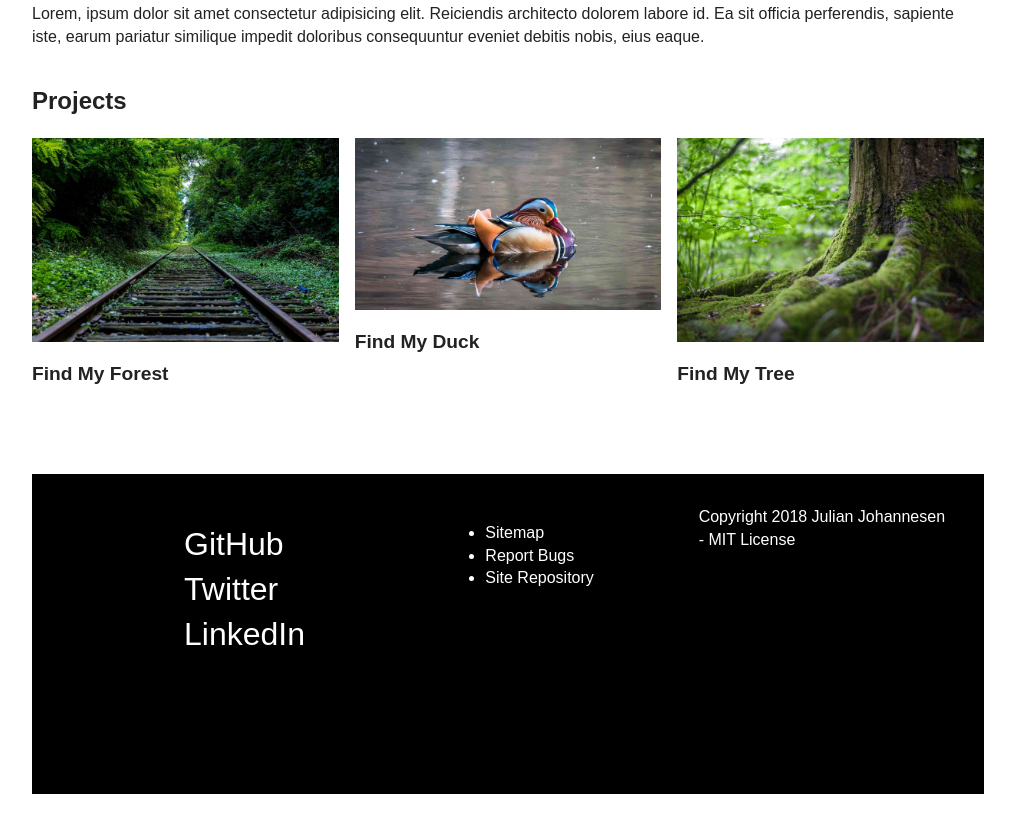
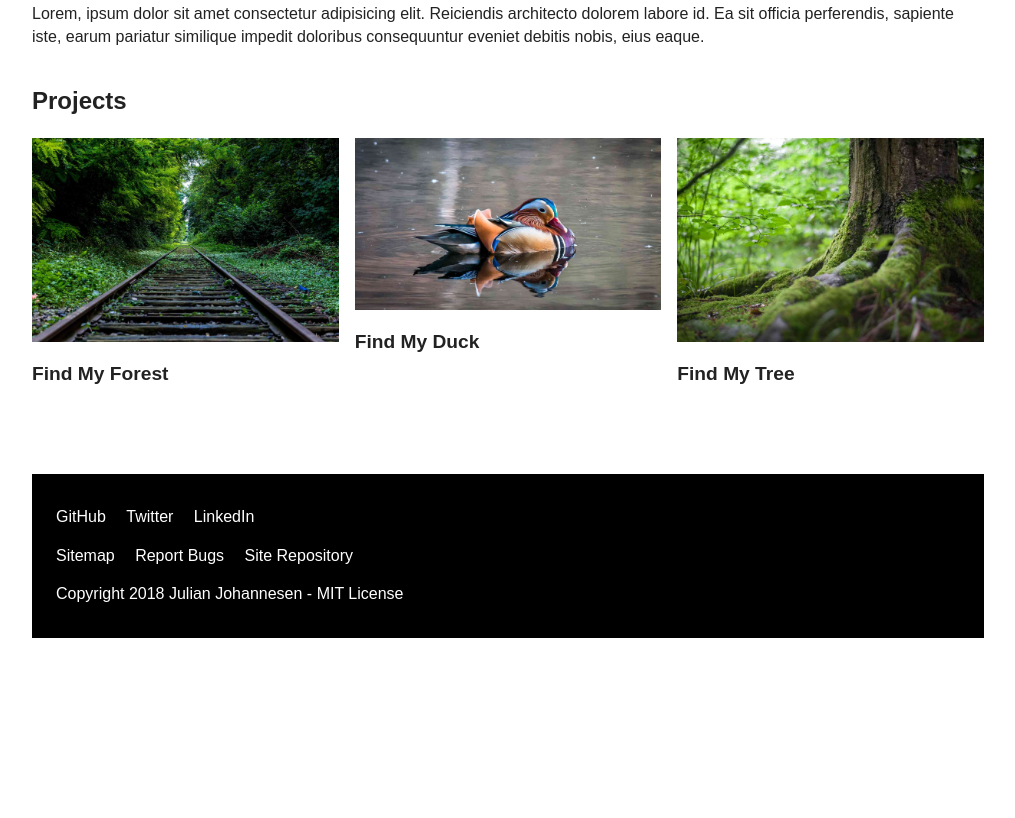
Before and after one commit to julianjohannesen/FEND-Project-1, a website: page index.html in a window 1280 px wide. Shown: the part 645-1463 px from the top of the page, without its empty margins (132-1147 px from the left). After the commit the page ends 1307 px from the top, so only its background shows below. Drawn offline with nearby package versions, Linux system fonts and the light colour scheme; a web font is replaced by a local one.

Commit message:
Finished editing footer, adding icons, etc

```diff
--- a/css/main.css
+++ b/css/main.css
@@ -259,13 +259,24 @@ figcaption {
    footer {
     background: black;
     color: white;
-    height: 20em;
     width: 100%;
     margin-top: 3em;
-    padding: 2em;
-    display: flex;
-    flex-wrap: wrap;
+    padding: 1.5em;
    }
+
+   footer ul {
+     margin: 0;
+     padding: .5em 0;
+   }
+
+   footer li {
+    display: inline-block;
+    margin-right: 1em;
+  }
+
+  .copyright {
+    padding: .5em 0;
+  }
 
 /* Entypo Font Icons */
 
@@ -274,33 +285,9 @@ figcaption {
   margin-right: .5em;
 }
 
-.social {
-  margin: 1em auto;
-  text-align: left;
-  width: calc((100% - 8em)/3);
+.social li a {
+  font-size: 1em;
 }
-
-.social li {
-  display: inline-block;
-  margin: 0 1em;
-}
-
-.social li a {
-  font-size: 2em;
-}
-
-.copyright {
-  width: calc((100% - 8em)/3);
-}
-
-.site-info {
-  width:  calc((100% - 8em)/3);
-}
-
-/* .social li a span {
-    display:block;
-    text-indent: -9999px;
-  } */
 
 /* ==========================================================================
    Helper classes
--- a/index.html
+++ b/index.html
@@ -60,12 +60,15 @@
         </ul>
       </nav>
 
-      <picture class="hero">
-        <source media="(min-width: 800px)" sizes=""
-            srcset="img/mountains-800_large_1x.jpg 800w, img/mountains-1600_large_2x.jpg 1600w">
-        <source media="(max-width: 500px)" sizes="" srcset="img/mountains-800_med_1x.jpg 400w, img/mountains-800_med_2x.jpg 800w">
-        <img src="img/mountains-400_med_1x.jpg" alt="A panoramic view of a lake, forest, and mountain range" sizes="" srcset="img/mountains-400_med_1x.jpg 400w, img/mountains-800_med_2x.jpg 800w">
-      </picture>
+      <img class="hero"
+        src="img/mountains-400_med_1x.jpg"
+        alt="A panoramic view of a lake, forest, and mountain range"
+        sizes="100vw"
+        srcset="img/mountains-400_med_1x.jpg 400w,
+                img/mountains-800_med_2x.jpg 800w,
+                img/mountains-800_large_1x.jpg 800w,
+                img/mountains-1600_large_2x.jpg 1600w"
+      />
     </header>
 
     <main class="inner-wrapper">
@@ -83,7 +86,7 @@
         <figure class="feature1">
           <img src="img/tracks-400_med_1x.jpg"
                 alt="Old, unused rail tracks in a forest"
-                sizes="(min-width: 800px) calc(100% - 8em)/3, 100%"
+                sizes="(min-width: 800px) calc(100% - 8em)/3, 100vw"
                 srcset="img/tracks-400_med_1x.jpg 400w,
                         img/tracks-800_med_2x.jpg 800w,
                         img/tracks-800_large_1x.jpg 800w,
@@ -95,7 +98,7 @@
         <figure class="feature2">
           <img src="img/duck-400_med_1x.jpg"
                alt="A duck on a pond"
-               sizes="(min-width: 800px) calc(100% - 8em)/3, 100%"
+               sizes="(min-width: 800px) calc(100% - 8em)/3, 100vw"
                 srcset="img/duck-400_med_1x.jpg 400w,
                         img/duck-800_med_2x.jpg 800w,
                         img/duck-800_large_1x.jpg 800w,
@@ -106,7 +109,7 @@
 
         <figure class="feature3">
           <img src="img/tree-400_med_1x.jpg" alt="A tree"
-               sizes="(min-width: 800px) calc(100% - 8em)/3, 100%" srcset="img/tree-400_med_1x.jpg 400w,
+               sizes="(min-width: 800px) calc(100% - 8em)/3, 100vw" srcset="img/tree-400_med_1x.jpg 400w,
                         img/tree-800_med_2x.jpg 800w,
                         img/tree-800_large_1x.jpg 800w,
                         img/tree-1600_large_2x.jpg 1600w" />
@@ -134,15 +137,15 @@
           <a href="https://www.linkedin.com/in/julianjohannesen/" class="entypo-linkedin">LinkedIn</a>
         </li>
       </ul>
-      <section class="site-info">
-        <ul>
-          <li>Sitemap</li>
-          <li>Report Bugs</li>
-          <li>Site Repository</li>
+
+        <ul class="site-info">
+          <li><a href="" class="entypo-flow-tree">Sitemap</a></li>
+          <li><a href="https://github.com/julianjohannesen/FEND-Project-1/issues" class="entypo-bug">Report Bugs</a></li>
+          <li><a href="https://github.com/julianjohannesen/FEND-Project-1" class="entypo-database">Site Repository</a></li>
         </ul>
-      </section>
+
       <section class="copyright">
-        Copyright 2018 Julian Johannesen - <a href="" title="copyright">MIT License</a>
+        Copyright 2018 Julian Johannesen - <a href="https://github.com/julianjohannesen/FEND-Project-1/blob/master/LICENSE.txt" title="copyright">MIT License</a>
     </section>
 
     </footer>
```
